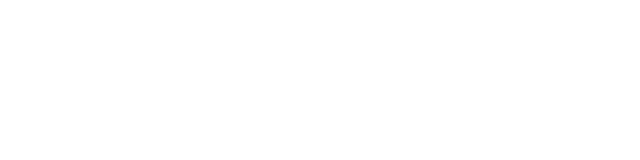
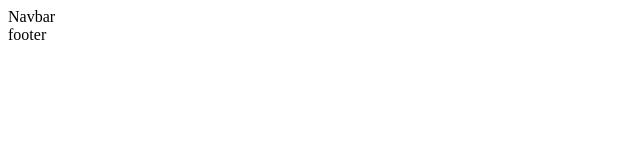
Before and after one commit to philamwild/Handball4Wilders, a React (Create React App) app: page / in a window 1280 px wide. Shown: the top 160 px of the page, without its empty margins (0-640 px from the left). Built offline with nearby package versions, Linux system fonts and the light colour scheme.

Commit message:
import navbar and footer in app.js

```diff
--- a/src/App.js
+++ b/src/App.js
@@ -1,11 +1,15 @@
 import React from "react";
 import "./App.scss";
 import { Switch, Route } from "react-router-dom";
+import Navbar from "./components/Navbar";
+import Footer from "./components/Footer";
 
 function App() {
   return (
     <div className="App">
+      <Navbar />
       <Switch></Switch>
+      <Footer />
     </div>
   );
 }
```
